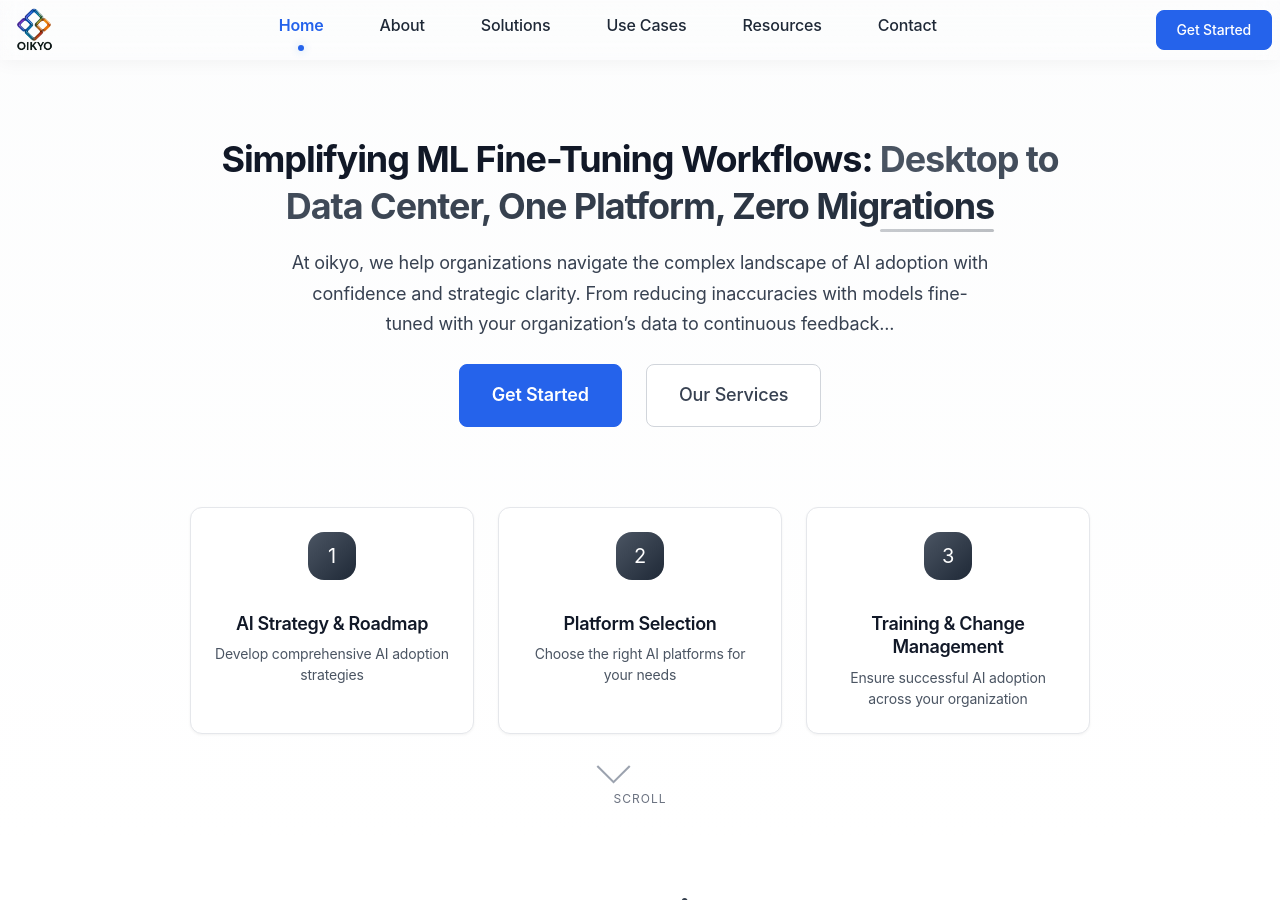
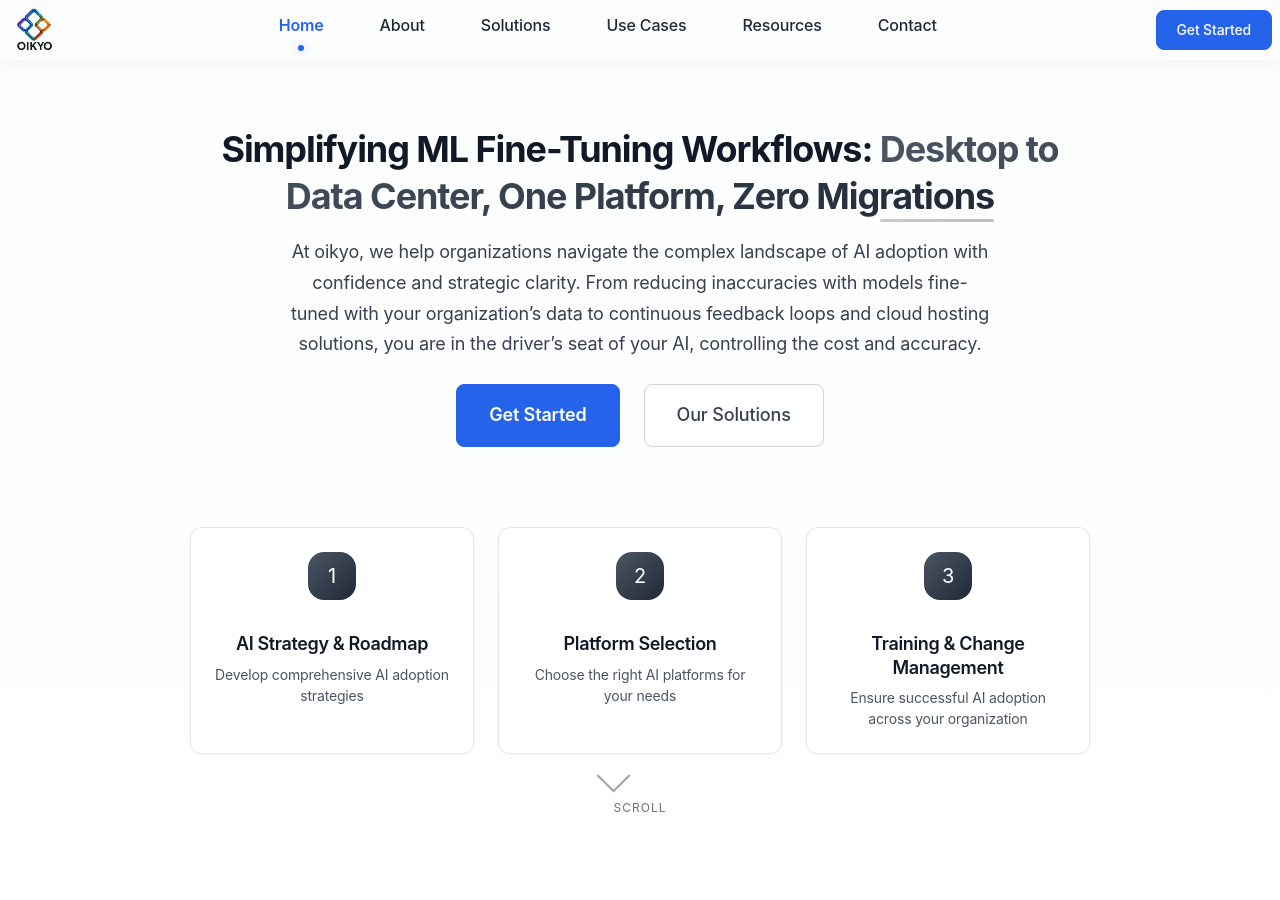
Before and after one commit to oikyoai/oikyo.ai, a Jekyll site: the page built from index.md, in a window 1280 px wide and 900 px high. Built offline with Jekyll 4.4.1, drawn with Linux system fonts in a browser that asks for light colours; some of the changed text lies outside the part shown.

Commit message:
Changes to home, footer and Team
Changed content in footer, team and home pages

```diff
--- a/_data/team.yml
+++ b/_data/team.yml
@@ -1,12 +1,12 @@
 members:
-  - name: "John Doe"
+  - name: "Saptak Sen"
     role: "CEO & AI Strategy Lead"
     bio: "Expert in AI strategy and organizational transformation"
     image: "team/john-doe.jpg"
     linkedin: "johndoe"
 
-  - name: "Jane Smith"
-    role: "CTO & Platform Architect"
+  - name: "Suchi Mohan"
+    role: "COO"
     bio: "Technical lead with deep experience in AI platform implementation"
     image: "team/jane-smith.jpg"
     linkedin: "janesmith"
--- a/_includes/footer.html
+++ b/_includes/footer.html
@@ -22,10 +22,10 @@
               <a href="/about/" style="color: #94a3b8; text-decoration: none;">About</a>
             </li>
             <li style="margin-bottom: 8px;">
-              <a href="/services/" style="color: #94a3b8; text-decoration: none;">Services</a>
+              <a href="/services/" style="color: #94a3b8; text-decoration: none;">Solutions</a>
             </li>
             <li style="margin-bottom: 8px;">
-              <a href="/case-studies/" style="color: #94a3b8; text-decoration: none;">Case Studies</a>
+              <a href="/case-studies/" style="color: #94a3b8; text-decoration: none;">Use Cases</a>
             </li>
           </ul>
         </div>
--- a/_layouts/home.html
+++ b/_layouts/home.html
@@ -6,21 +6,21 @@
   <div class="hero-container">
     <div class="hero-content">
       <h1 class="hero-title">
-        {{ page.title | default: "Accelerating AI Adoption Through" }}
-        <span class="highlight">{{ page.highlight | default: "Trusted Practices" }}</span>
+        {{ page.title | default: "Simplifying ML Fine-Tuning Workflows:" }}
+        <span class="highlight">{{ page.highlight | default: "Desktop to Data Center, One Platform, Zero Migrations" }}</span>
       </h1>
 
       <p class="hero-subtitle">
-        {{ content | strip_html | truncatewords: 30 }}
+        {{ content | strip_html | truncatewords: 50 }}
       </p>
 
       <div class="hero-actions">
         <a href="/contact/" class="btn-primary">Get Started</a>
-        <a href="/services/" class="btn-secondary">Our Services</a>
+        <a href="/services/" class="btn-secondary">Our Solutions</a>
       </div>
 
       <div class="hero-features">
-        <h2 class="visually-hidden">Featured Services</h2>
+        <h2 class="visually-hidden">Featured Solutions</h2>
         {% for service in site.data.services.services limit:3 %}
         <div class="hero-feature">
           <div class="feature-icon">
@@ -43,9 +43,9 @@
 <section class="section">
   <div class="container">
     <div class="section-header">
-      <h2 class="section-title">Our <span class="highlight">Services</span></h2>
+      <h2 class="section-title">Our <span class="highlight">Solutions</span></h2>
       <p class="section-subtitle">
-        Comprehensive AI adoption consulting to help your organization successfully implement and scale artificial intelligence initiatives.
+        Comprehensive AI adoption solutions to help your organization successfully implement and scale artificial intelligence initiatives.
       </p>
     </div>
 
```
